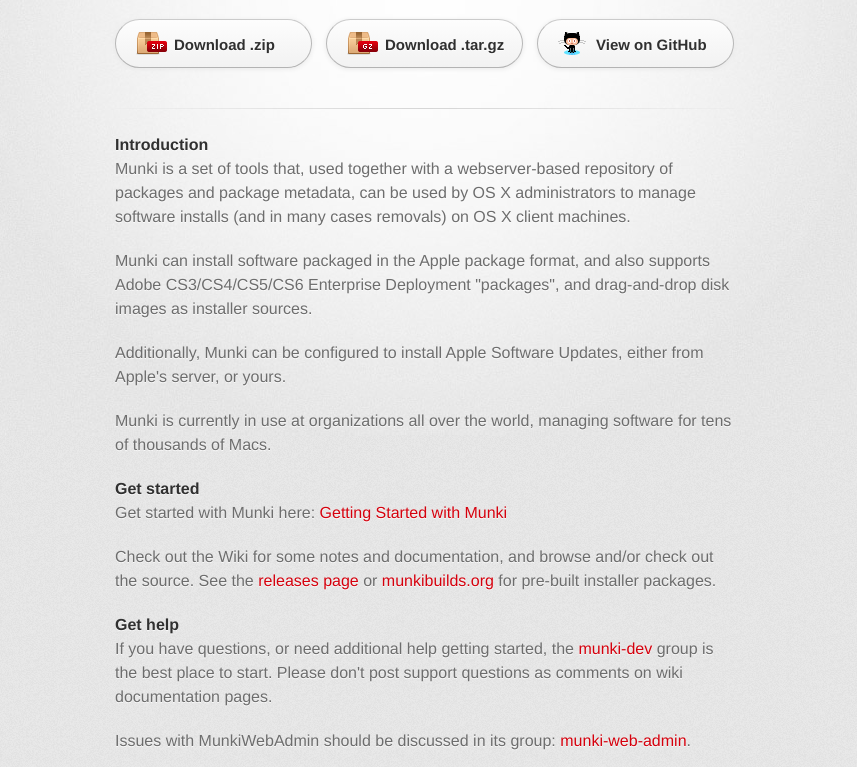
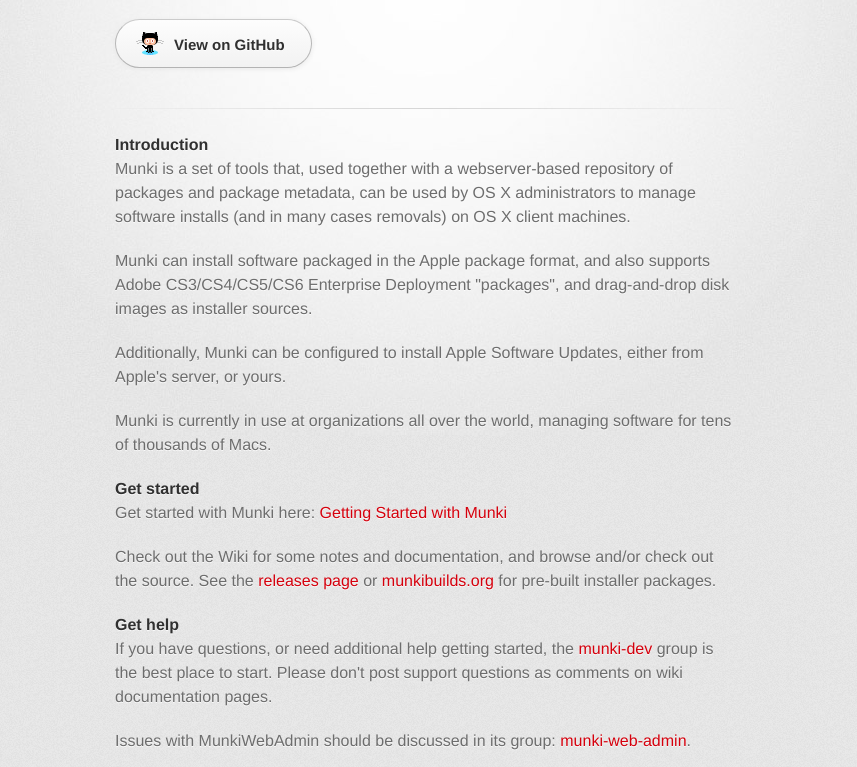
Before and after one commit to munki/munki, a plain HTML site: page index.html in a window 1280 px wide. Shown: the part 138-905 px from the top of the page, without its empty margins (215-1072 px from the left). Drawn offline with Linux system fonts and the light colour scheme; a web font is replaced by a local one.

Commit message:
Update index.html
Remove zip/tarball buttons

```diff
--- a/index.html
+++ b/index.html
@@ -23,8 +23,8 @@
         </header>
 
         <section id="downloads" class="clearfix">
-          <a href="https://github.com/munki/munki/zipball/master" id="download-zip" class="button"><span>Download .zip</span></a>
-          <a href="https://github.com/munki/munki/tarball/master" id="download-tar-gz" class="button"><span>Download .tar.gz</span></a>
+          <!--<a href="https://github.com/munki/munki/zipball/master" id="download-zip" class="button"><span>Download .zip</span></a>
+          <a href="https://github.com/munki/munki/tarball/master" id="download-tar-gz" class="button"><span>Download .tar.gz</span></a>-->
           <a href="https://github.com/munki/munki" id="view-on-github" class="button"><span>View on GitHub</span></a>
         </section>
 
```
